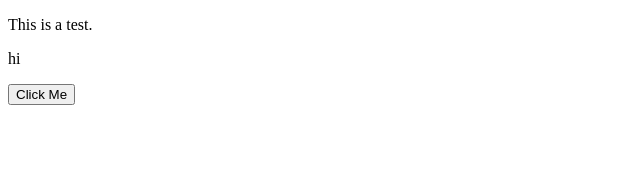
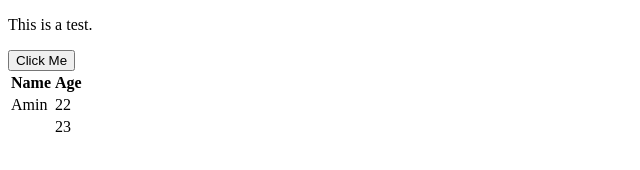
Before and after one commit to mohammadhosseinmoradi/test, a plain HTML site: page index.html in a window 1280 px wide. Shown: the whole page, without its empty margins (0-640 px from the left). Drawn offline with Linux system fonts and the light colour scheme.

Commit message:
updated index.html.

```diff
--- a/index.html
+++ b/index.html
@@ -6,7 +6,23 @@
 </head>
 <body>
 <p>This is a test.</p>
-<p>hi</p>
+
 <button>Click Me</button>
+
+<table>
+    <tr>
+        <th>Name</th>
+        <th>Age</th>
+    </tr>
+    <tr>
+        <td>Amin</td>
+        <td>22</td>
+    </tr>
+    <tr>
+        <td>
+        <td>23</td>
+    </tr>
+</table>
+
 </body>
 </html>
```
